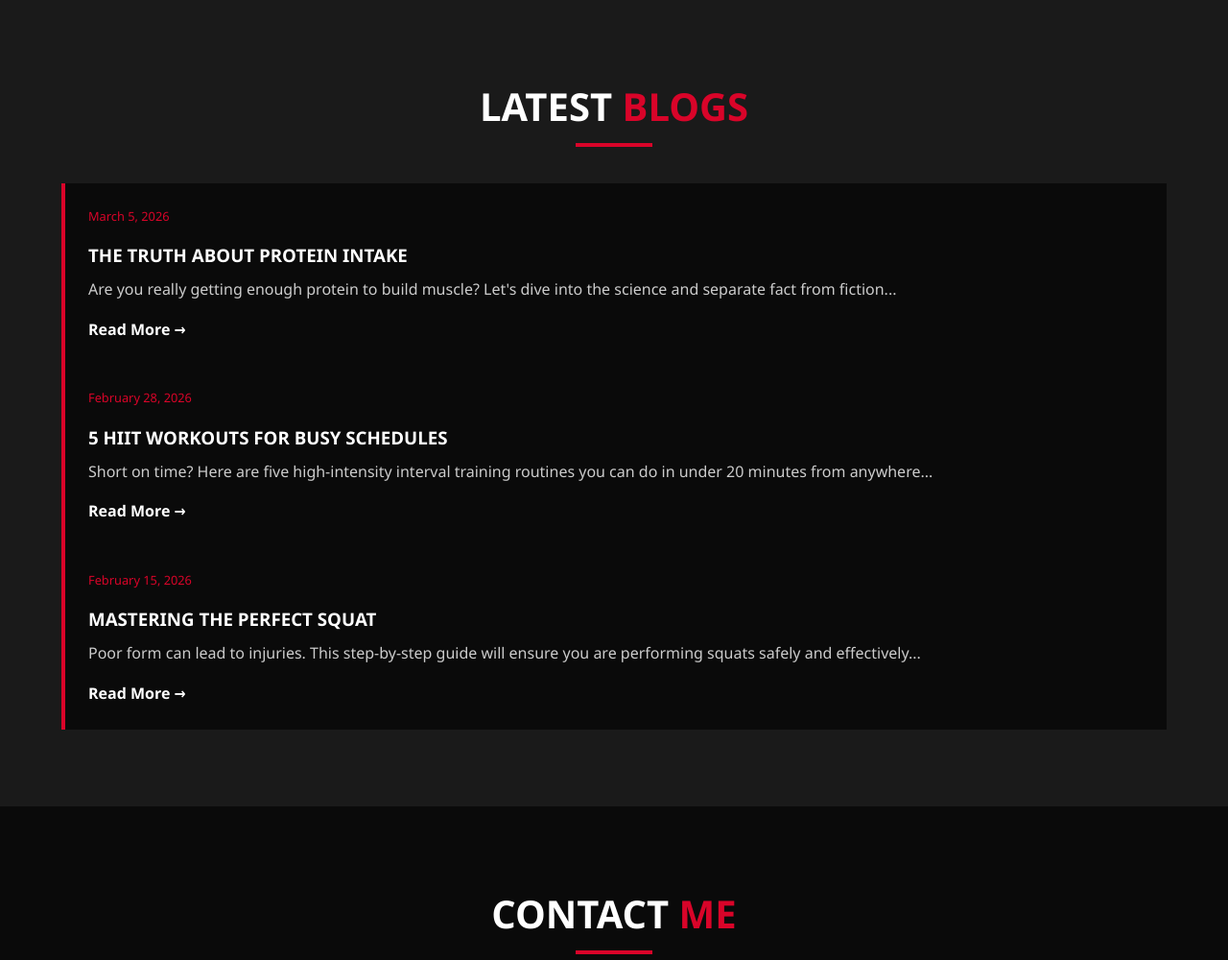
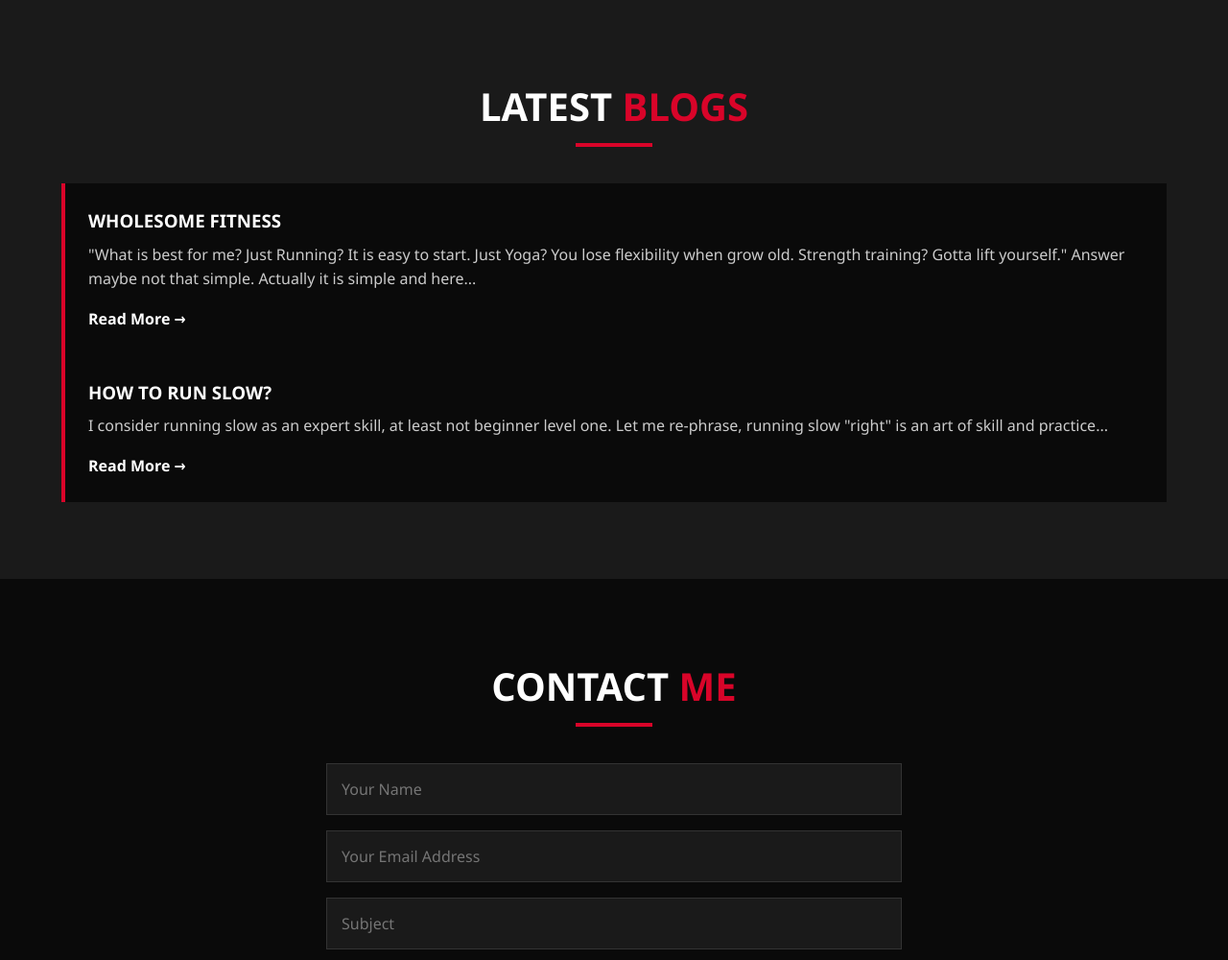
Before and after one commit to hiteshtheone/akola, a FastAPI app: page / in a window 1280 px wide. Shown: the part 1342-2342 px from the top of the page at 96% size. Run offline with FastAPI, Linux system fonts and the light colour scheme; some libraries are stand-ins or nearby versions.

Commit message:
Fixed Blogs text and trying to fix form

```diff
--- a/main.py
+++ b/main.py
@@ -31,7 +31,7 @@ async def read_index(request: Request):
 async def submit_lead(
     name: str = Form(...),
     email: str = Form(...),
-    goal: str = Form(...)
+    subject: str = Form(...)
 ):
     # Insert data into PostgreSQL
     conn = get_db()
--- a/templates/index.html
+++ b/templates/index.html
@@ -280,21 +280,13 @@
         <h2 class="section-title">Latest <span class="text-red">Blogs</span></h2>
         <div class="cards-container">
             <div class="blog-card">
-                <span class="blog-date">March 5, 2026</span>
-                <h3>The Truth About Protein Intake</h3>
-                <p>Are you really getting enough protein to build muscle? Let's dive into the science and separate fact from fiction...</p>
+                <h3>Wholesome Fitness</h3>
+                <p>"What is best for me? Just Running? It is easy to start. Just Yoga? You lose flexibility when grow old. Strength training? Gotta lift yourself." Answer maybe not that simple. Actually it is simple and here...</p>
                 <a href="#" style="color: var(--white); text-decoration: none; font-weight: bold; margin-top: 1rem; display: inline-block;">Read More &rarr;</a>
             </div>
             <div class="blog-card">
-                <span class="blog-date">February 28, 2026</span>
-                <h3>5 HIIT Workouts for Busy Schedules</h3>
-                <p>Short on time? Here are five high-intensity interval training routines you can do in under 20 minutes from anywhere...</p>
-                <a href="#" style="color: var(--white); text-decoration: none; font-weight: bold; margin-top: 1rem; display: inline-block;">Read More &rarr;</a>
-            </div>
-            <div class="blog-card">
-                <span class="blog-date">February 15, 2026</span>
-                <h3>Mastering the Perfect Squat</h3>
-                <p>Poor form can lead to injuries. This step-by-step guide will ensure you are performing squats safely and effectively...</p>
+                <h3> How to run slow?</h3>
+                <p>I consider running slow as an expert skill, at least not beginner level one. Let me re-phrase, running slow "right" is an art of skill and practice...</p>
                 <a href="#" style="color: var(--white); text-decoration: none; font-weight: bold; margin-top: 1rem; display: inline-block;">Read More &rarr;</a>
             </div>
         </div>
@@ -302,7 +294,7 @@
 
     <section id="contact" class="section-padding">
         <h2 class="section-title">Contact <span class="text-red">Me</span></h2>
-        <form action="#" method="POST">
+        <form action="/submit_lead" method="POST">
             <input type="text" name="name" placeholder="Your Name" required>
             <input type="email" name="email" placeholder="Your Email Address" required>
             <input type="text" name="subject" placeholder="Subject">
```
Also changed, not shown: 1 other file.
